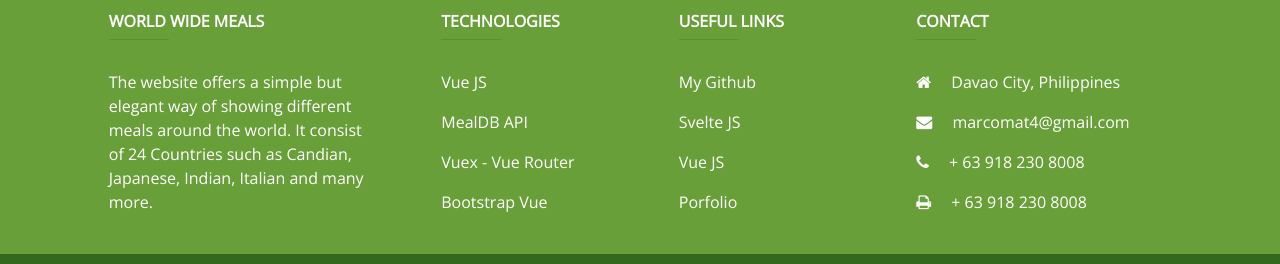
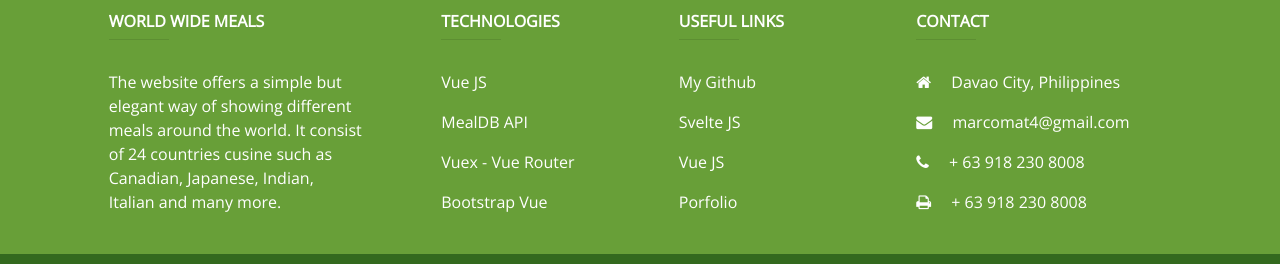
Before and after one commit to justmatt18/world-wide-meals, a Vue app: page / in a window 1280 px wide. Shown: the part 1083-1347 px from the top of the page. Built offline with nearby package versions, Linux system fonts and the light colour scheme; no server answers.

Commit message:
:fire: update footer content

```diff
--- a/src/App.vue
+++ b/src/App.vue
@@ -79,7 +79,7 @@
         <!-- Content -->
         <h6 class="text-uppercase font-weight-bold">World Wide Meals</h6>
         <hr class="deep-purple accent-2 mb-4 mt-0 d-inline-block mx-auto" style="width: 60px;">
-        <p>The website offers a simple but elegant way of showing different meals around the world. It consist of 24 Countries such as Candian, Japanese, Indian, Italian and many more.</p>
+        <p>The website offers a simple but elegant way of showing different meals around the world. It consist of 24 countries cusine such as Canadian, Japanese, Indian, Italian and many more.</p>
 
       </div>
       <!-- Grid column -->
@@ -238,5 +238,4 @@
     text-decoration: none;
   }
 }
-
 </style>
```
